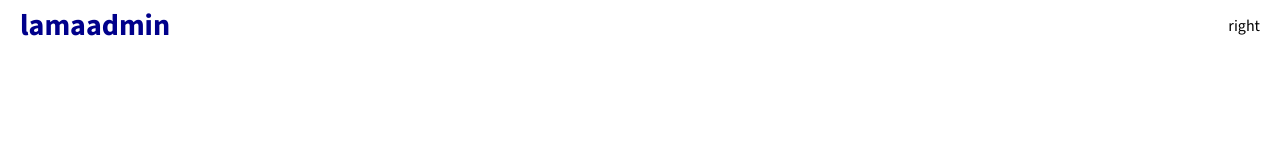
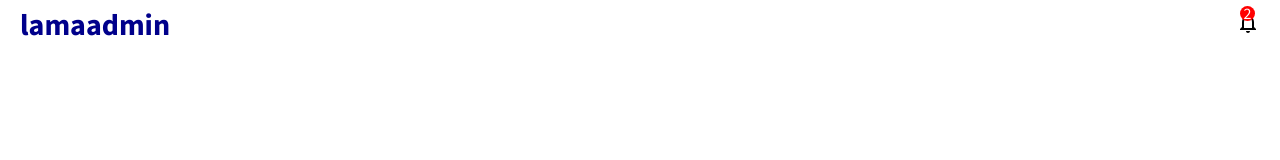
Before and after one commit to KipletingEdwin/adminDashboard, a React (Create React App) app: page / in a window 1280 px wide. Shown: the top 160 px of the page. Built offline with nearby package versions, Linux system fonts and the light colour scheme.

Commit message:
add icons

```diff
--- a/package.json
+++ b/package.json
@@ -5,6 +5,7 @@
   "dependencies": {
     "@emotion/react": "^11.11.3",
     "@emotion/styled": "^11.11.0",
+    "@mui/icons-material": "^5.15.10",
     "@mui/material": "^5.15.10",
     "@testing-library/jest-dom": "^5.17.0",
     "@testing-library/react": "^13.4.0",
--- a/src/components/topbar/Topbar.jsx
+++ b/src/components/topbar/Topbar.jsx
@@ -1,5 +1,6 @@
 import React from 'react'
 import './topbar.css'
+import { NotificationsNone } from '@mui/icons-material';
 
 export default function Topbar() {
   return (
@@ -8,7 +9,13 @@ export default function Topbar() {
         <div className='topLeft'>
           <span className="logo">lamaadmin</span>
         </div>
-        <div className='topRight'>right</div>
+        <div className='topRight'>
+          <div className="topbarIconsContainer">
+            <NotificationsNone />
+            <span className="topIconBadge">2</span>
+
+          </div>
+        </div>
 
       </div>
     </div>
--- a/src/components/topbar/topbar.css
+++ b/src/components/topbar/topbar.css
@@ -18,3 +18,22 @@
     color: darkblue;
     cursor: pointer;
 }
+
+.topbarIconsContainer{
+    position: relative;
+}
+
+.topIconBadge{
+    position: absolute;
+    height: 15px;
+    width: 15px;
+    position: absolute;
+    top: -5px;
+    right: 5px;
+    background-color: red;
+    color: white;
+    border-radius: 50%;
+    display: flex;
+    align-items: center;
+    justify-content: center;
+}
```
Also changed, not shown: 1 other file (tests, documents, lock files or other folders).
